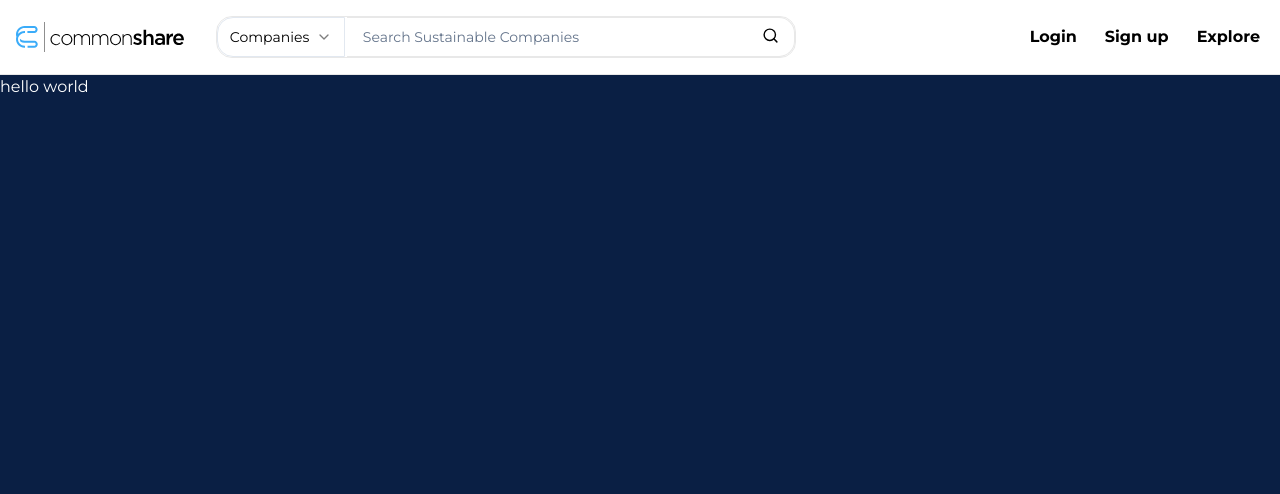
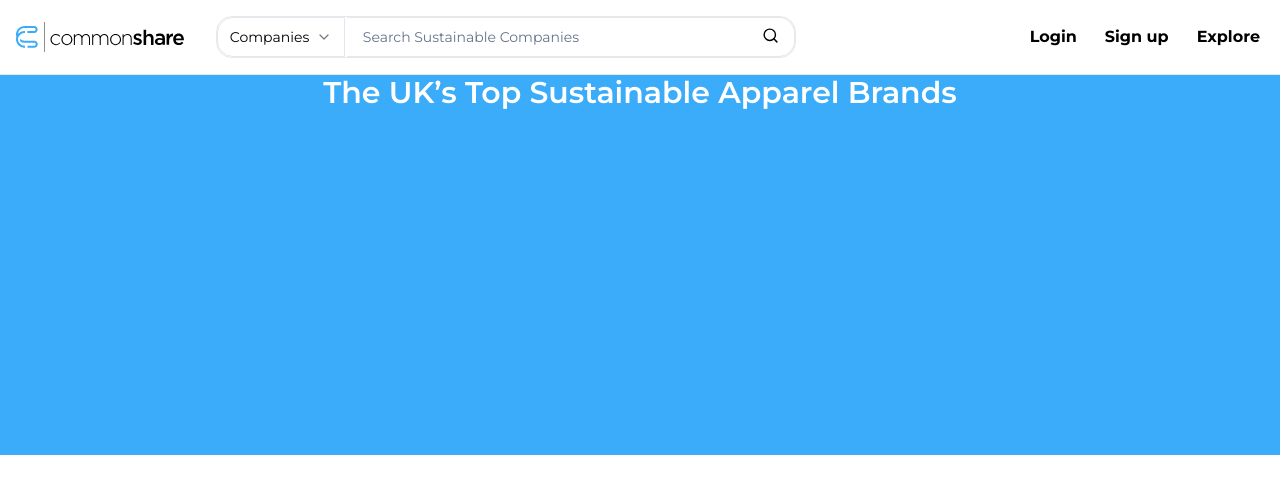
Before and after one commit to HamzaOutmassint/b2b-landing, a Next.js app: page / in a window 1280 px wide. Shown: the top 494 px of the page. Built offline with nearby package versions, Linux system fonts and the light colour scheme.

Commit message:
i started in here section

```diff
--- a/app/globals.css
+++ b/app/globals.css
@@ -8,6 +8,7 @@
   --background-start-rgb: 214, 219, 220;
   --background-end-rgb: 255, 255, 255;
 
+  --font-primary:  'Montserrat', sans-serif;
   --primary : #3BACF9;
   --black : #0A1F44;
   --gray-bold : #758196;
--- a/app/layout.tsx
+++ b/app/layout.tsx
@@ -1,9 +1,17 @@
 import type { Metadata } from "next";
 import { Montserrat } from "next/font/google";
+import { cn } from "@/lib/utils";
+
 import "./globals.css";
+
 import Header from "@/components/site-header";
 
-const montserrat = Montserrat({ subsets: ["latin"] });
+const bodyFont = Montserrat({
+  subsets: ['latin'],
+  variable: '--font-primary',
+  weight: ['400', '500', '600', '700', '800'],
+  display: 'swap',
+});
 
 export const metadata: Metadata = {
   title: "Create Next App",
@@ -13,11 +21,12 @@ export const metadata: Metadata = {
 export default function RootLayout({ children }: Readonly<{ children: React.ReactNode; }>) {
   return (
     <html lang="en">
-      <body>
-        <div className={montserrat.className}>
+      <body className={cn(
+            "min-h-screen bg-white font-sans antialiased",
+            bodyFont.variable
+          )}>
           <Header/>
           {children}
-        </div>
       </body>
     </html>
   );
--- a/app/page.tsx
+++ b/app/page.tsx
@@ -1,10 +1,9 @@
-import { Button } from "@/components/ui/button";
-import { BarChart, Search } from "lucide-react";
+import HeroSection from "@/components/Blocks/hero-section";
 
 export default function Home() {
   return (
-    <main className="bg-black h-screen text-white w-full">
-      <h1>hello world</h1>
-    </main>
+   <>
+    <HeroSection />
+   </>
   );
 }
--- /dev/null
+++ b/components/Blocks/hero-section.tsx
@@ -0,0 +1,13 @@
+'use client';
+
+const HeroSection = () => {
+    return (
+        <section className="min-h-[380px] bg-primary">
+            <div className="flex flex-col justify-center items-center">
+                <h1 className="font-semibold text-3xl text-white">The UK’s Top Sustainable Apparel Brands</h1>
+            </div>
+        </section>
+    )
+}
+
+export default HeroSection
--- a/components/mobile-nav.tsx
+++ b/components/mobile-nav.tsx
@@ -42,7 +42,7 @@ const MobileNav: React.FC<MobileNavProps> = ({ commonShareLogo }) => {
                                 <ul className='w-full flex justify-around font-bold text-lg text-black mt-8'>
                                     <li>
                                         <Link href='explore' className='flex items-center'>
-                                            <Compass size={20} /><span className='ml-2 underline'>Explre</span>
+                                            <Compass size={20} /><span className='ml-2 underline'>Explore</span>
                                         </Link>
                                     </li>
                                     <li>
--- a/tailwind.config.ts
+++ b/tailwind.config.ts
@@ -1,4 +1,5 @@
 import type { Config } from "tailwindcss"
+const { fontFamily } = require("tailwindcss/defaultTheme")
 
 const config = {
   darkMode: ["class"],
@@ -43,7 +44,10 @@ const config = {
       },
       screens: {
         "exactly-1024": { min: "1024px", max: "1024px" },
-      }
+      },
+      fontFamily: {
+        sans: ["var(--font-primary)", ...fontFamily.sans],
+      },
     },
   },
   plugins: [require("tailwindcss-animate")],
```
